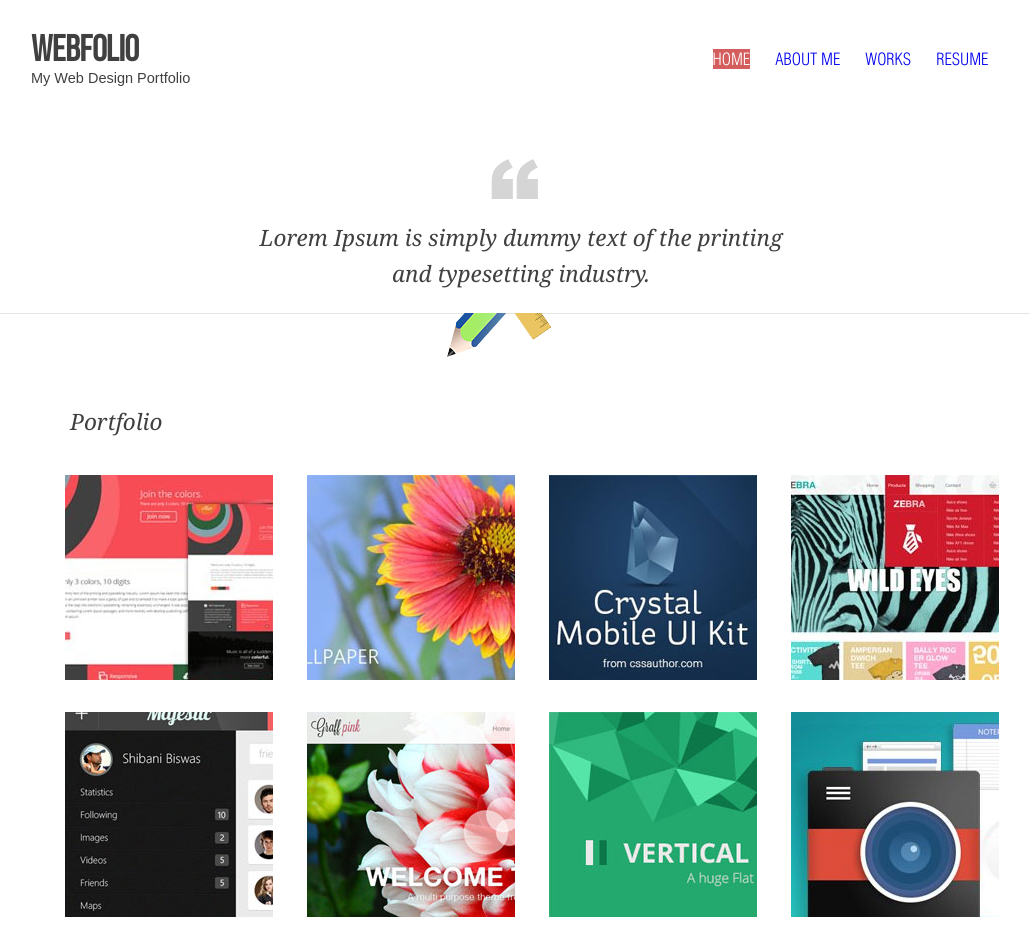
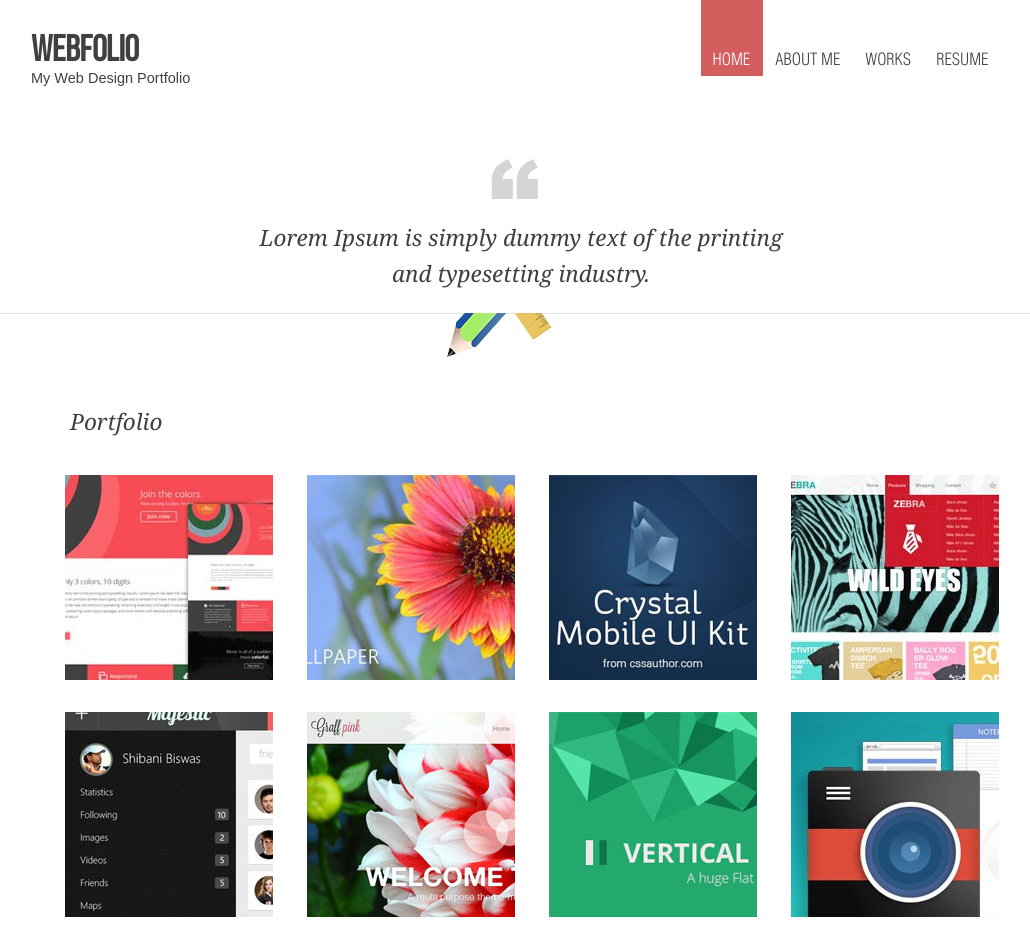
Before and after one commit to thePostas/WebFolio, a website: page app/index.html in a window 1280 px wide. Shown: the top 925 px of the page, without its empty margins (119-1149 px from the left). Drawn offline with Linux system fonts and the light colour scheme.

Commit message:
04_07.02

```diff
--- a/app/index.html
+++ b/app/index.html
@@ -19,10 +19,10 @@
         </a>
         <nav class="navigation-menu header__navigation-menu">
             <ul class="header__navigation-menu-list">
-                <li class="header__navigation-menu-list-item header__navigation-menu-list-item_first"><a href="#" class="header__navigation-menu-list-link header__navigation-menu-list-link_active">home</a></li>
-                <li class="header__navigation-menu-list-item header__navigation-menu-list-item_first"><a href="#" class="header__navigation-menu-list-link">about me</a></li>
-                <li class="header__navigation-menu-list-item header__navigation-menu-list-item_first"><a href="#" class="header__navigation-menu-list-link">works</a></li>
-                <li class="header__navigation-menu-list-item header__navigation-menu-list-item_first"><a href="#" class="header__navigation-menu-list-link">resume</a></li>
+                <li class="header__navigation-menu-list-item header__navigation-menu-list-item"><a href="#" class="header__navigation-menu-list-link header__navigation-menu-list-link-first header__navigation-menu-list-link_active">home</a></li>
+                <li class="header__navigation-menu-list-item header__navigation-menu-list-item"><a href="#" class="header__navigation-menu-list-link header__navigation-menu-list-link-second">about me</a></li>
+                <li class="header__navigation-menu-list-item header__navigation-menu-list-item"><a href="#" class="header__navigation-menu-list-link header__navigation-menu-list-link-third">works</a></li>
+                <li class="header__navigation-menu-list-item header__navigation-menu-list-item"><a href="#" class="header__navigation-menu-list-link header__navigation-menu-list-link-fourth">resume</a></li>
             </ul>
         </nav>
     </header>
--- a/app/less/_header.less
+++ b/app/less/_header.less
@@ -60,17 +60,9 @@
               height: 35px;
             }
             &-link {
+              padding: 49px 13px 7px 12px;
               display: block;
-            }
-            &-item {
-              text-transform: uppercase;
-              font: 16.5px HelveticaLT;
-              padding: 49px 13px 7px 12px;
-              text-align: center;
-              @media only screen and (max-width: 800px) {
-                margin: 0 30px;
-                padding: 10px 5px 0 5px;
-              }
+              color: #404040;
               &_second {
                 padding-left: 20px;
                 padding-right: 22px;
@@ -79,6 +71,17 @@
                 padding-left: 20px;
                 padding-right: 20px;
               }
+            }
+            &-item {
+              text-transform: uppercase;
+              font: 16.5px HelveticaLT;
+
+              text-align: center;
+              @media only screen and (max-width: 800px) {
+                margin: 0 30px;
+                padding: 10px 5px 0 5px;
+              }
+
             }
           }
           &-list-link {
```
Also changed, not shown: app/css/main.css.
